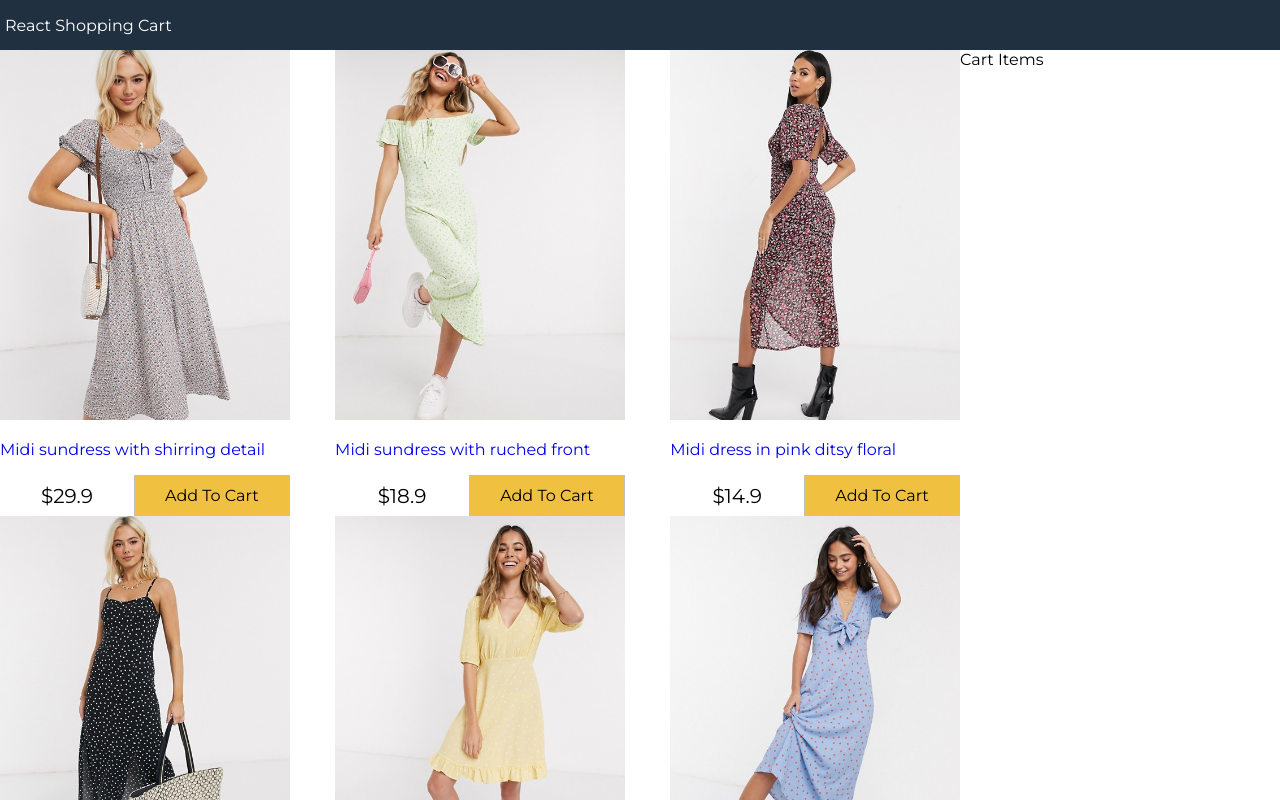
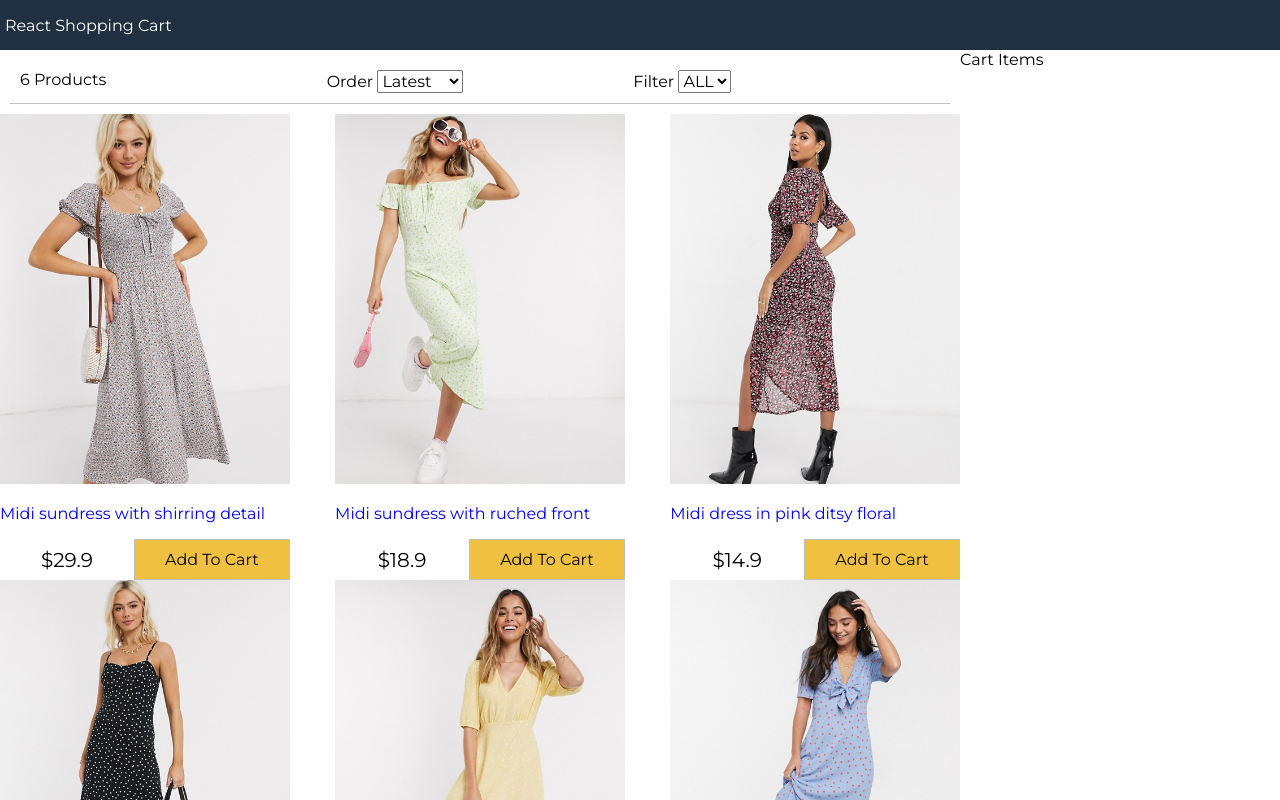
Before and after one commit to Joseph0245496252/react-shopping-cart, a React (Create React App) app: page / in a window 1280 px wide. Shown: the top 800 px of the page. Built offline with nearby package versions, Linux system fonts and the light colour scheme.

Commit message:
filter-component

```diff
--- a/src/App.js
+++ b/src/App.js
@@ -1,8 +1,10 @@
-//Feature-1
+//filter-component
 import React from 'react';
 import './App.css';
+import { privateEncrypt } from 'crypto';
 import data from "./data.json"
 import Products from './components/Products';
+import Filter from './components/Filter'
 
 class App extends React.Component {
   constructor(){
@@ -13,6 +15,43 @@
       sort: "",
     };
      }
+     sortProducts = (event) => {
+       //impl
+       const sort = event.target.value;
+       console.log(event.target.value);
+       this.setState((state) => ({
+         sort: sort,
+         products: this.state.products
+         .slice()
+         .sort((a, b) =>
+          sort === "lowest"
+            ? a.price > b.price
+              ? 1
+              : -1
+              : sort === "highest"
+              ? a.price < b.price
+              ? 1
+              : -1
+            :  a._id < b._id
+            ? 1
+            : -1
+      ),
+     }));
+     };
+     filterProducts = (event) => {
+       //impl
+       console.log(event.target.value);
+       if(event.target.value === ""){
+         this.setState({size: event.EventTarget.value, products: data.products});
+       } else{
+        this.setState({
+          size: event.target.value,
+          products: data.products.filter(product => product.availableSizes.indexOf(event.target.value) >= 0
+          )
+        });
+       }
+
+     };
   render() {
     return (
       <div className="grid-container">
@@ -20,6 +59,12 @@
         <main>
           <div className="content">
             <div className="main">
+              <Filter count={this.state.products.length}
+              size={this.state.size}
+              sort={this.state.sort}
+              filterProducts={this.filterProducts}
+              sortProducts={this.sortProducts}
+              ></Filter>
               <Products products={this.state.products}></Products>
             </div>
           <div className="sidebar">Cart Items</div>
--- /dev/null
+++ b/src/components/Filter.js
@@ -0,0 +1,33 @@
+import React, { Component } from 'react'
+
+export default class Filter extends Component {
+    render() {
+        return (
+            <div className="filter">
+                <div className="filter-result">
+                    {this.props.count} Products
+                </div>
+                <div className="filter-sort">
+                    Order {" "}
+                    <select value={this.props.size} onChange={this.props.sortProducts}>
+                      <option>Latest</option>
+                      <option value="lowest">Lowest</option>
+                      <option value="highest">Highest</option>
+                    </select>
+                </div>
+                <div className="filter-size">
+                    Filter{" "}
+                <select value={this.props.size} onChange={this.props.filterProducts}>
+                        <option value="">ALL</option>
+                        <option value="XS">XS</option>
+                        <option value="S">S</option>
+                        <option value="M">M</option>
+                        <option value="L">L</option>
+                        <option value="XL">XL</option>
+                        <option value="XXL">XXL</option>
+                    </select>
+                </div>
+            </div>
+        )
+    }
+}
--- a/src/index.css
+++ b/src/index.css
@@ -118,3 +118,14 @@
 .button.primary{
 background-color: #f0c040;
 }
+/* Filter */
+.filter {
+  display: flex;
+  justify-content: space-between;
+  padding: 1rem;
+  margin: 1rem;
+  border-bottom: 0.1rem #c0c0c0 solid;
+}
+.filter div {
+  flex: 1;
+}
```
